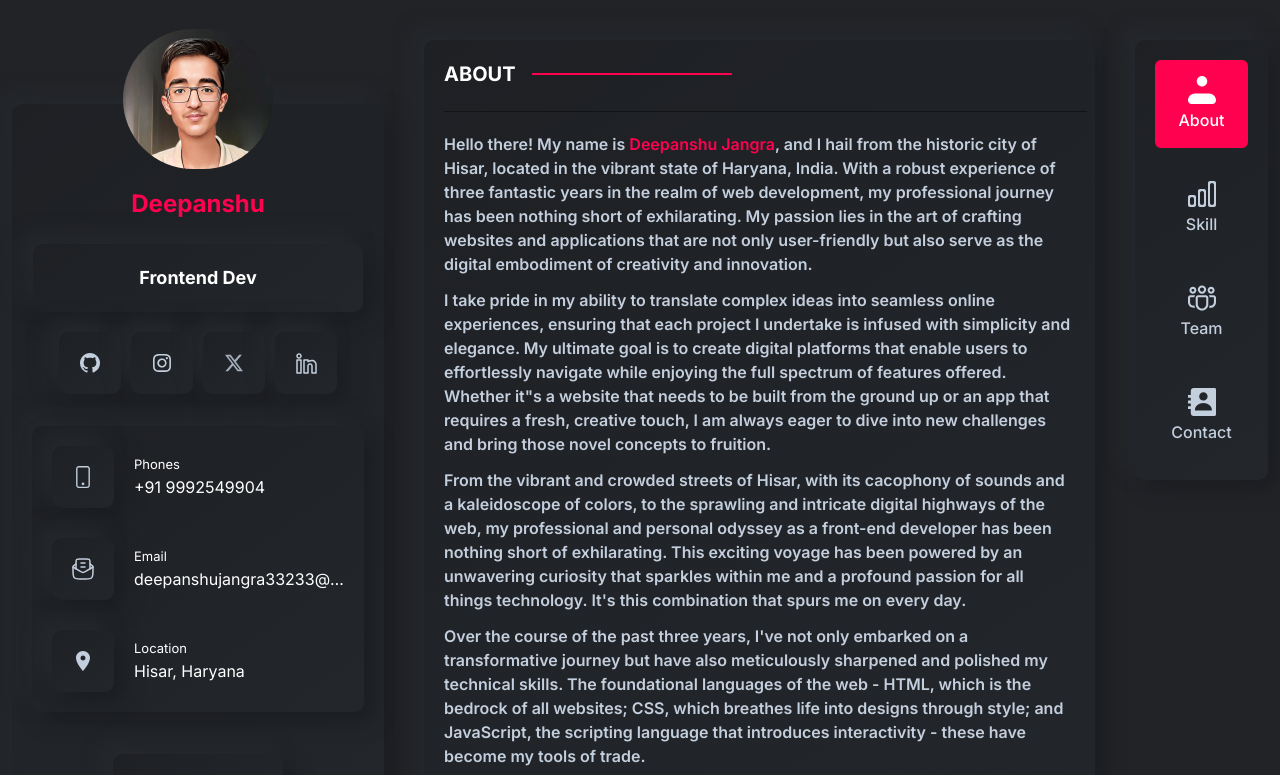
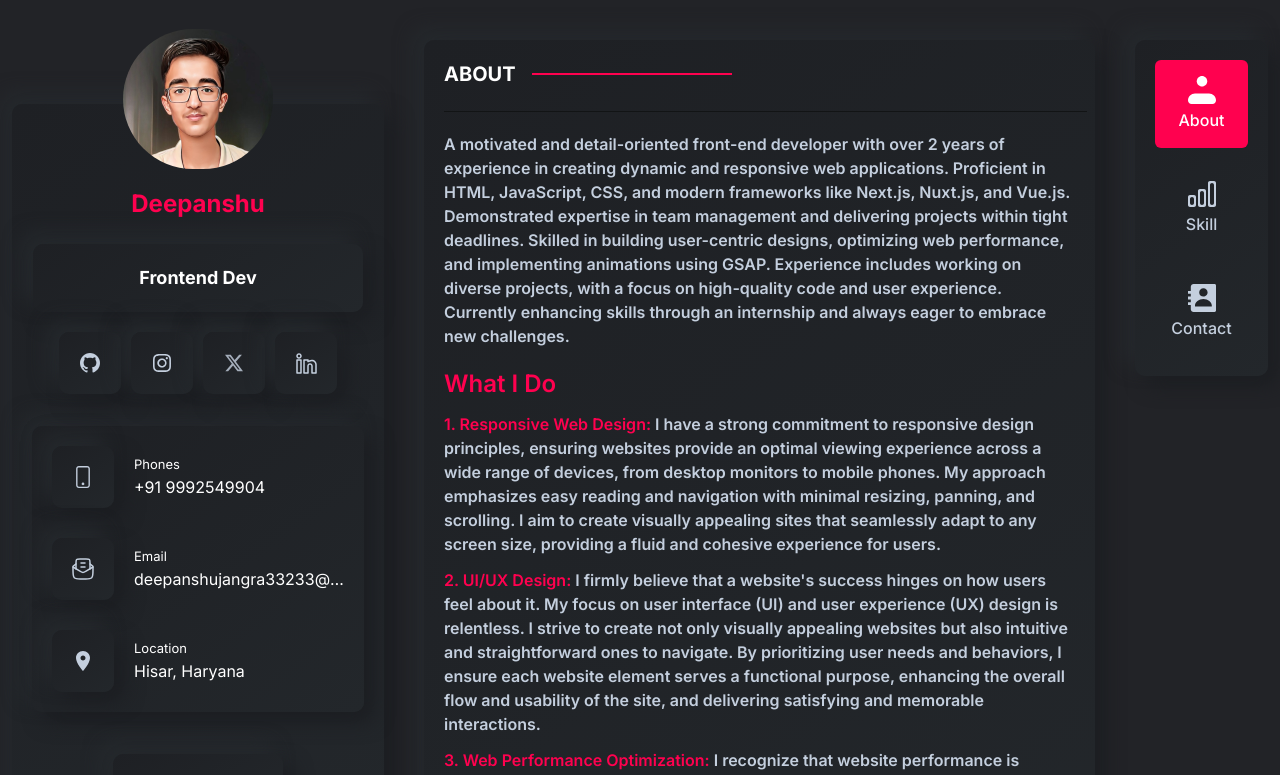
Before and after one commit to DeepanshuJangra33233/my-portfolio, a Next.js app: page / in a window 1280 px wide. Shown: the top 775 px of the page. Built offline with nearby package versions, Linux system fonts and the light colour scheme.

Commit message:
update about me

```diff
--- a/src/components/common/Helper.jsx
+++ b/src/components/common/Helper.jsx
@@ -4,7 +4,7 @@ import { Contact, Profile, Skill, Team } from "./Icons";
 export const tabList = [
   { icon: <Profile />, title: "about" },
   { icon: <Skill />, title: "skill" },
-  { icon: <Team />, title: "team" },
+  // { icon: <Team />, title: "team" },
   { icon: <Contact />, title: "contact" },
 ];
 
@@ -68,17 +68,17 @@ export const TeamMembers = [
     linkedin:
       "https://www.linkedin.com/in/aashish-sheoran-2039ba305?utm_source=share&utm_campaign=share_via&utm_content=profile&utm_medium=ios_app",
   },
-  // {
-  //   profile: "/assets/images/team/tanisha.jpg",
-  //   name: "Tanisha",
-  //   profession: "Front End Developer",
-  //   gitHub: "",
-  //   instagram:
-  //     "https://www.instagram.com/its_tanishka_mavi?igsh=cjJ0bWxtczBneGxv&utm_source=qr",
-  //   twitter: "",
-  //   linkedin:
-  //     "https://www.linkedin.com/in/tanishka-mavi-b47b14255?utm_source=share&utm_campaign=share_via&utm_content=profile&utm_medium=ios_app",
-  // },
+  {
+    profile: "/assets/images/team/tanisha.jpg",
+    name: "Tanisha",
+    profession: "Front End Developer",
+    gitHub: "",
+    instagram:
+      "https://www.instagram.com/its_tanishka_mavi?igsh=cjJ0bWxtczBneGxv&utm_source=qr",
+    twitter: "",
+    linkedin:
+      "https://www.linkedin.com/in/tanishka-mavi-b47b14255?utm_source=share&utm_campaign=share_via&utm_content=profile&utm_medium=ios_app",
+  },
   {
     profile: "/assets/images/team/yatharth.jpg",
     name: "Yatharth Jain",
--- a/src/components/homepage/AboutMe.jsx
+++ b/src/components/homepage/AboutMe.jsx
@@ -4,134 +4,54 @@ const AboutMe = () => {
   return (
     <div className="pr-3">
       <p className="text-secondary font-semibold text-base">
-        Hello there! My name is{" "}
-        <span className="text-primary">Deepanshu Jangra</span>, and I hail from
-        the historic city of Hisar, located in the vibrant state of Haryana,
-        India. With a robust experience of three fantastic years in the realm of
-        web development, my professional journey has been nothing short of
-        exhilarating. My passion lies in the art of crafting websites and
-        applications that are not only user-friendly but also serve as the
-        digital embodiment of creativity and innovation.
+        A motivated and detail-oriented front-end developer with over 2 years of
+        experience in creating dynamic and responsive web applications.
+        Proficient in HTML, JavaScript, CSS, and modern frameworks like Next.js,
+        Nuxt.js, and Vue.js. Demonstrated expertise in team management and
+        delivering projects within tight deadlines. Skilled in building
+        user-centric designs, optimizing web performance, and implementing
+        animations using GSAP. Experience includes working on diverse projects,
+        with a focus on high-quality code and user experience. Currently
+        enhancing skills through an internship and always eager to embrace new
+        challenges.
+      </p>
+      <h4 className="text-primary font-semibold text-2xl mt-5">What I Do</h4>
+      <p className="text-secondary font-semibold text-base mt-3">
+        <span className="text-primary font-semibold text-base mt-5">
+          1. Responsive Web Design:{" "}
+        </span>
+        I have a strong commitment to responsive design principles, ensuring
+        websites provide an optimal viewing experience across a wide range of
+        devices, from desktop monitors to mobile phones. My approach emphasizes
+        easy reading and navigation with minimal resizing, panning, and
+        scrolling. I aim to create visually appealing sites that seamlessly
+        adapt to any screen size, providing a fluid and cohesive experience for
+        users.
       </p>
       <p className="text-secondary font-semibold text-base mt-3">
-        I take pride in my ability to translate complex ideas into seamless
-        online experiences, ensuring that each project I undertake is infused
-        with simplicity and elegance. My ultimate goal is to create digital
-        platforms that enable users to effortlessly navigate while enjoying the
-        full spectrum of features offered. Whether it&quot;s a website that
-        needs to be built from the ground up or an app that requires a fresh,
-        creative touch, I am always eager to dive into new challenges and bring
-        those novel concepts to fruition.
+        <span className="text-primary font-semibold text-base mt-5">
+          2. UI/UX Design:{" "}
+        </span>
+        I firmly believe that a website&apos;s success hinges on how users feel
+        about it. My focus on user interface (UI) and user experience (UX)
+        design is relentless. I strive to create not only visually appealing
+        websites but also intuitive and straightforward ones to navigate. By
+        prioritizing user needs and behaviors, I ensure each website element
+        serves a functional purpose, enhancing the overall flow and usability of
+        the site, and delivering satisfying and memorable interactions.
       </p>
       <p className="text-secondary font-semibold text-base mt-3">
-        From the vibrant and crowded streets of Hisar, with its cacophony of
-        sounds and a kaleidoscope of colors, to the sprawling and intricate
-        digital highways of the web, my professional and personal odyssey as a
-        front-end developer has been nothing short of exhilarating. This
-        exciting voyage has been powered by an unwavering curiosity that
-        sparkles within me and a profound passion for all things technology.
-        It&apos;s this combination that spurs me on every day.
-      </p>
-      <p className="text-secondary font-semibold text-base mt-3">
-        Over the course of the past three years, I&apos;ve not only embarked on
-        a transformative journey but have also meticulously sharpened and
-        polished my technical skills. The foundational languages of the web -
-        HTML, which is the bedrock of all websites; CSS, which breathes life
-        into designs through style; and JavaScript, the scripting language that
-        introduces interactivity - these have become my tools of trade.
-      </p>
-      <p className="text-secondary font-semibold text-base mt-3">
-        But I didn&apos;t stop there. Recognizing the importance of modern
-        frameworks in building dynamic and responsive user interfaces, I dove
-        headfirst into mastering several of the leading ones. React, with its
-        component-based architecture, quickly became a favorite, allowing me to
-        construct reusable and efficient UIs. Similarly, Next.js captured my
-        interest with its server-side rendering capabilities, which
-        significantly improve performance and enhance SEO.
-      </p>
-      <p className="text-secondary font-semibold text-base mt-3">
-        Moreover, Vue.js introduced me to an intuitive and model-driven
-        framework that facilitates building interactive web interfaces with
-        ease. Its simplicity and gentle learning curve made it a joy to work
-        with. And with Nuxt.js, I explored new horizons in universal application
-        development, crafting applications that are both fast and flexible.
-      </p>
-      <p className="text-secondary font-semibold text-base mt-3">
-        This relentless pursuit of knowledge and growth in the realm of
-        front-end development constantly motivates me to explore new trends,
-        adapt to best practices, and develop solutions that not only meet but
-        exceed user expectations. With each project I undertake, I&apos;m
-        committed to delivering excellence and pushing the boundaries of
-        what&apos;s possible on the web.
-      </p>
-      <h4 className="text-primary font-semibold text-xl mt-5">What I Do</h4>
-      <p className="text-secondary font-semibold text-base mt-3">
-        Responsive Web Design: With a strong commitment to responsive design
-        principles, I craft and meticulously fine-tune websites to ensure they
-        provide an optimal viewing experience—easy reading and navigation with a
-        minimum of resizing, panning, and scrolling—across a wide range of
-        devices from desktop computer monitors to mobile phones. My goal is
-        always to create responsive and visually appealing sites that adapt
-        seamlessly to the user&apos;s device, providing a fluid and cohesive
-        experience no matter the screen size.
-      </p>
-      <p className="text-secondary font-semibold text-base mt-3">
-        UI/UX Design: Firmly believing that a website&apos;s success hinges on
-        how users feel about it, my focus on user interface (UI) and user
-        experience (UX) design is relentless. I strive for more than just good
-        looks; every project must also be intuitive and straightforward to
-        navigate. By prioritizing user needs and behaviors, I ensure that each
-        element of the website serves a functional purpose, enhancing the
-        overall flow and usability of the site, thus delivering satisfying and
-        memorable interactions.
-      </p>
-      <p className="text-secondary font-semibold text-base mt-3">
-        Web Performance Optimization: Recognizing that website performance is
-        integral to retaining users and improving engagement, I dedicate
-        significant effort to optimizing every aspect of the websites I work on.
-        This includes minimizing load times through various techniques like
-        compressing images, leveraging browser caching, and reducing server
-        response time. By focusing on performance, I aim to enhance the
-        responsiveness of the website, contributing to a smoother, more
-        enjoyable user experience which, in turn, can lead to better conversion
-        rates and customer satisfaction.
-      </p>
-      <h5 className="text-primary font-semibold text-lg mt-4">
-        Collaborative Development:
-      </h5>
-      <p className="text-secondary font-semibold text-base mt-3">
-        Enjoyment and productivity go hand-in-hand in collaborative
-        environments, which is why I thrive when working alongside other
-        professionals. By actively engaging with designers to understand their
-        vision, coordinating with back-end developers to ensure seamless
-        integration, and maintaining open communication channels with all
-        stakeholders, my role in collaborative development is characterized by
-        enthusiasm and a spirit of partnership.
-      </p>
-      <h4 className="text-primary font-semibold text-xl mt-5">
-        Why Choose Me?
-      </h4>
-      <p className="text-secondary font-semibold text-base mt-3">
-        Opting for my expertise signifies joining forces with a professional who
-        transcends the role of a mere developer. I am an innovator at heart, a
-        creative problem solver who passionately dedicates time and energy to
-        perfecting my craft. With me, you gain someone who is deeply committed
-        to excellence in every facet of the work.
-      </p>
-      <p className="text-secondary font-semibold text-base mt-3">
-        I don&apos;t merely keep pace with technological advancements; I
-        proactively seek to stay several steps ahead in this ever-evolving
-        industry. By continuously updating my skills and knowledge, I ensure
-        that I can offer you state-of-the-art solutions and cutting-edge
-        strategies that position you at the forefront of innovation.
-      </p>
-      <p className="text-secondary font-semibold text-base mt-3">
-        My dedication to continual learning means that when you choose to work
-        with me, you’re choosing a partnership that will be as enduring as it is
-        productive. You&apos;ll find that my commitment to staying ahead
-        isn&apos;t just a professional promise—it&apos;s a personal mantra that
-        drives me to achieve remarkable results for all my clients.fast-evolving
-        field, ensuring that I bring the latest and greatest to your projects.
+        <span className="text-primary font-semibold text-base mt-5">
+          3. Web Performance Optimization:{" "}
+        </span>
+        I recognize that website performance is crucial for retaining users and
+        improving engagement. Therefore, I dedicate significant effort to
+        optimizing every aspect of the websites I work on. This includes
+        minimizing load times through techniques like compressing images,
+        leveraging browser caching, and reducing server response times. By
+        focusing on performance, I aim to enhance website responsiveness,
+        contributing to a smoother user experience, which can lead to better
+        conversion rates and customer satisfaction.
       </p>
     </div>
   );
--- a/src/components/homepage/Profile.jsx
+++ b/src/components/homepage/Profile.jsx
@@ -34,6 +34,7 @@ const Profile = () => {
           />
           <h2 className="text-[#ff014f] text-center text-2xl font-bold pt-16">
             Deepanshu
+            {/* Tanisha */}
           </h2>
           <div className="rounded-[10px] bg-card-gradient shadow-box-shadow p-5 text-center mt-6 max-w-[330px] mx-auto">
             <p className="text-lg font-bold">Frontend Dev</p>
```
Also changed, not shown: 1 other file (tests, documents, lock files or other folders).
